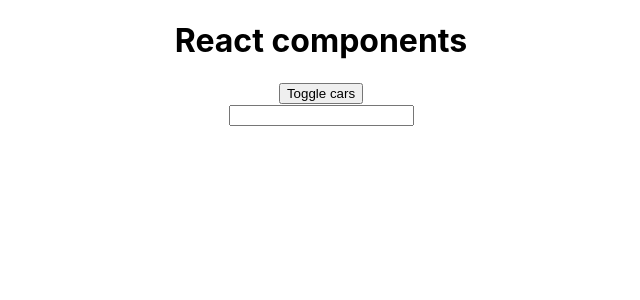
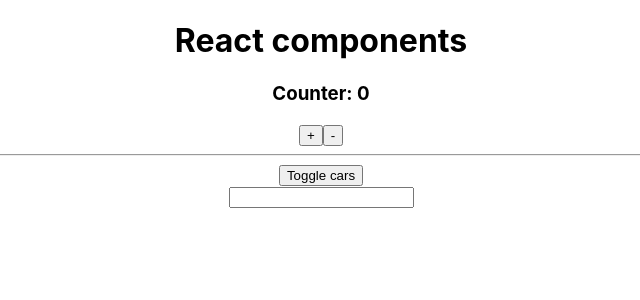
Before and after one commit to Kutsuruk/react-course, a React (Create React App) app: page / in a window 1280 px wide. Shown: the top 300 px of the page, without its empty margins (319-959 px from the left). Built offline with nearby package versions, Linux system fonts and the light colour scheme.

Commit message:
Add Counter component with methods

```diff
--- a/src/App.js
+++ b/src/App.js
@@ -2,6 +2,7 @@ import './App.scss';
 import React, {Component} from 'react';
 import Car from './Car/Car'
 import ErrorBoundary from './ErrorBoundary/ErrorBoundary';
+import Counter from './Counter/Counter';
 
 class App extends Component {
 
@@ -97,6 +98,10 @@ class App extends Component {
       <div style={divStyle}>
           <h1>{this.state.pageTitle}</h1>
 
+          <Counter />
+
+          <hr />
+
           <button className='btn-toggle' onClick={this.toogleCarsHandler}>Toggle cars</button><br />
 
           <input type='text'  onChange={this.handleInput} />
--- a/src/Car/Car.jsx
+++ b/src/Car/Car.jsx
@@ -38,9 +38,9 @@ class Car extends Component {
     render() {
         console.log('Car render!')
 
-        if(Math.random() > 0.7) {
+        /* if(Math.random() > 0.7) {
             throw new Error('Car random fail!')
-        }
+        } */
 
         const inputClasses = ['input']
 
--- /dev/null
+++ b/src/Counter/Counter.jsx
@@ -0,0 +1,28 @@
+import React, {Component} from 'react'
+
+export default class Counter extends Component {
+
+    state = {
+        counter: 0
+    }
+
+    addCounter = () => {
+        this.setState({
+            counter: this.state.counter + 1
+        })
+    }
+
+    minusCounter = () => {
+        this.setState({
+            counter: this.state.counter - 1
+        })
+    }
+
+    render() {
+        return[
+            <h3 key={'1'}>Counter: {this.state.counter}</h3>,
+            <button key={'2'} onClick={this.addCounter}>+</button>,
+            <button key={'3'} onClick={this.minusCounter}>-</button>,
+        ]
+    }
+}
```
Also changed, not shown: 1 other file (tests, documents, lock files or other folders).
